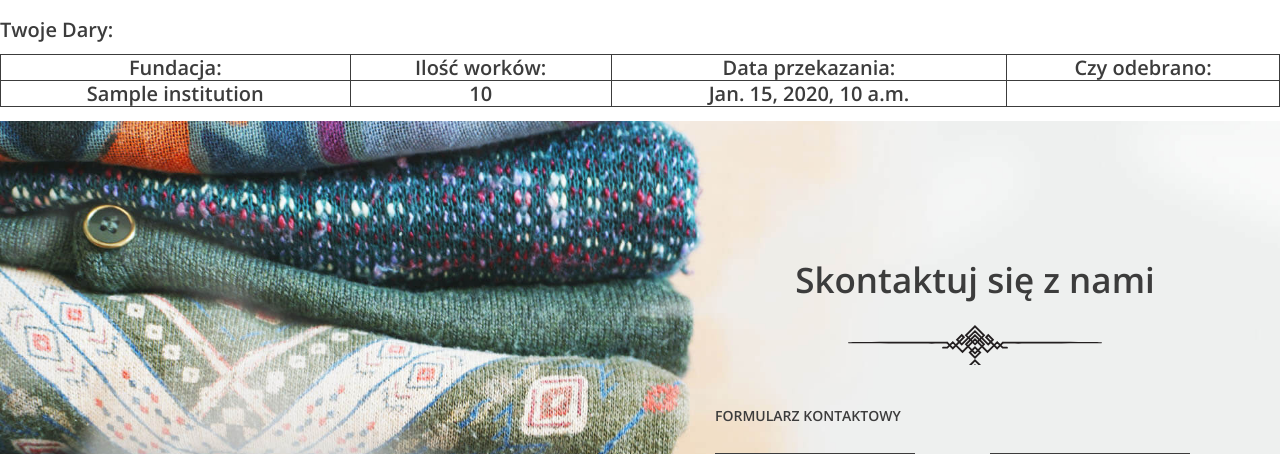
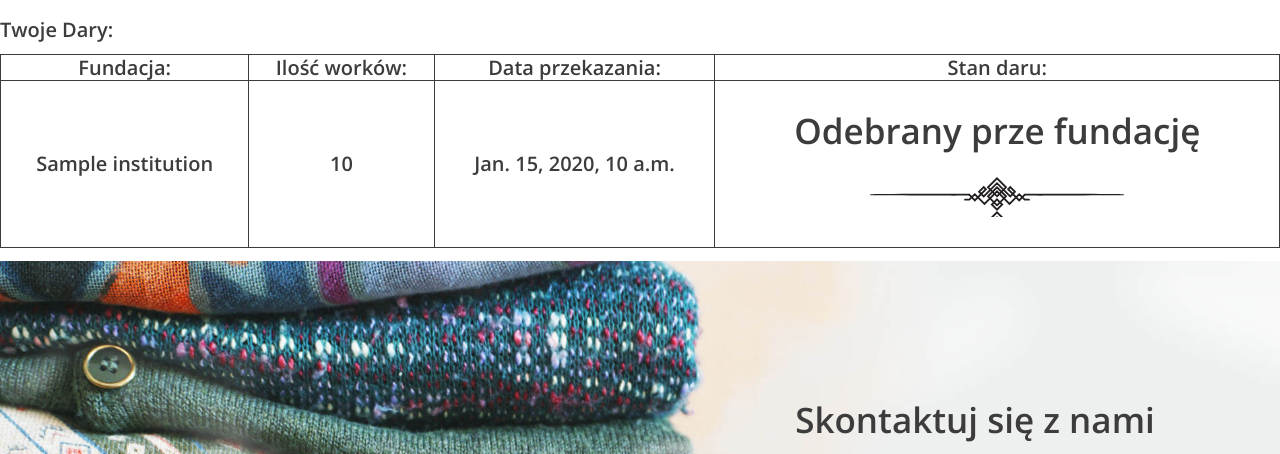
Before and after one commit to Grudgar/BZ_Oddam, a Django app: template templates/user_page.html in a window 1280 px wide. Shown: the part 256-710 px from the top of the page. Run offline with Django 4.2, Linux system fonts and the light colour scheme; the template is opened without the code that fills it: most values are stand-ins (such as "Sample title", 1, 10 or a date in 2020).

Commit message:
Added user page with donations, ongoing

```diff
--- a/templates/user_page.html
+++ b/templates/user_page.html
@@ -18,7 +18,7 @@
             <th>Fundacja:</th>
             <th>Ilość worków:</th>
             <th>Data przekazania:</th>
-            <th>Czy odebrano:</th>
+            <th>Stan daru:</th>
         </tr>
 
 {% for donation in donations %}
@@ -26,7 +26,11 @@
             <td>{{ donation.institution }}</td>
             <td>{{ donation.quantity }}</td>
             <td>{{ donation.pick_up_date }}</td>
-            <td>{{ donation.is_archived }}</td>
+            <td>{% if donation.is_archived == False %}
+                <button class="btn btn--without-border" type="submit" value="{{ donation.id }}">Oznacz jako odebrany</button>
+            {% else %}
+                <h2>Odebrany prze fundację</h2>
+            {% endif %}</td>
     </tr>
     {% endfor %}</table></h1>
 
```
